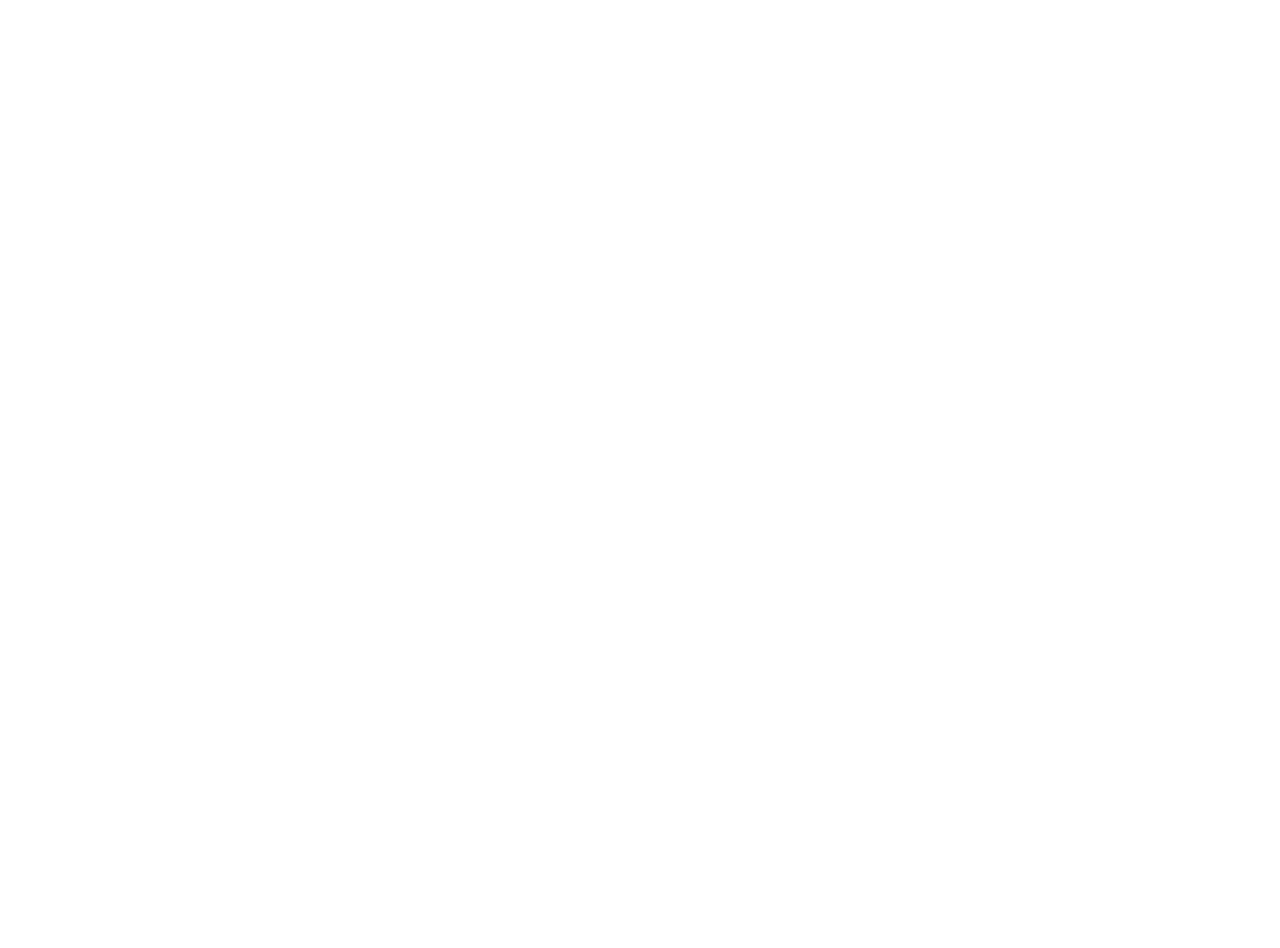
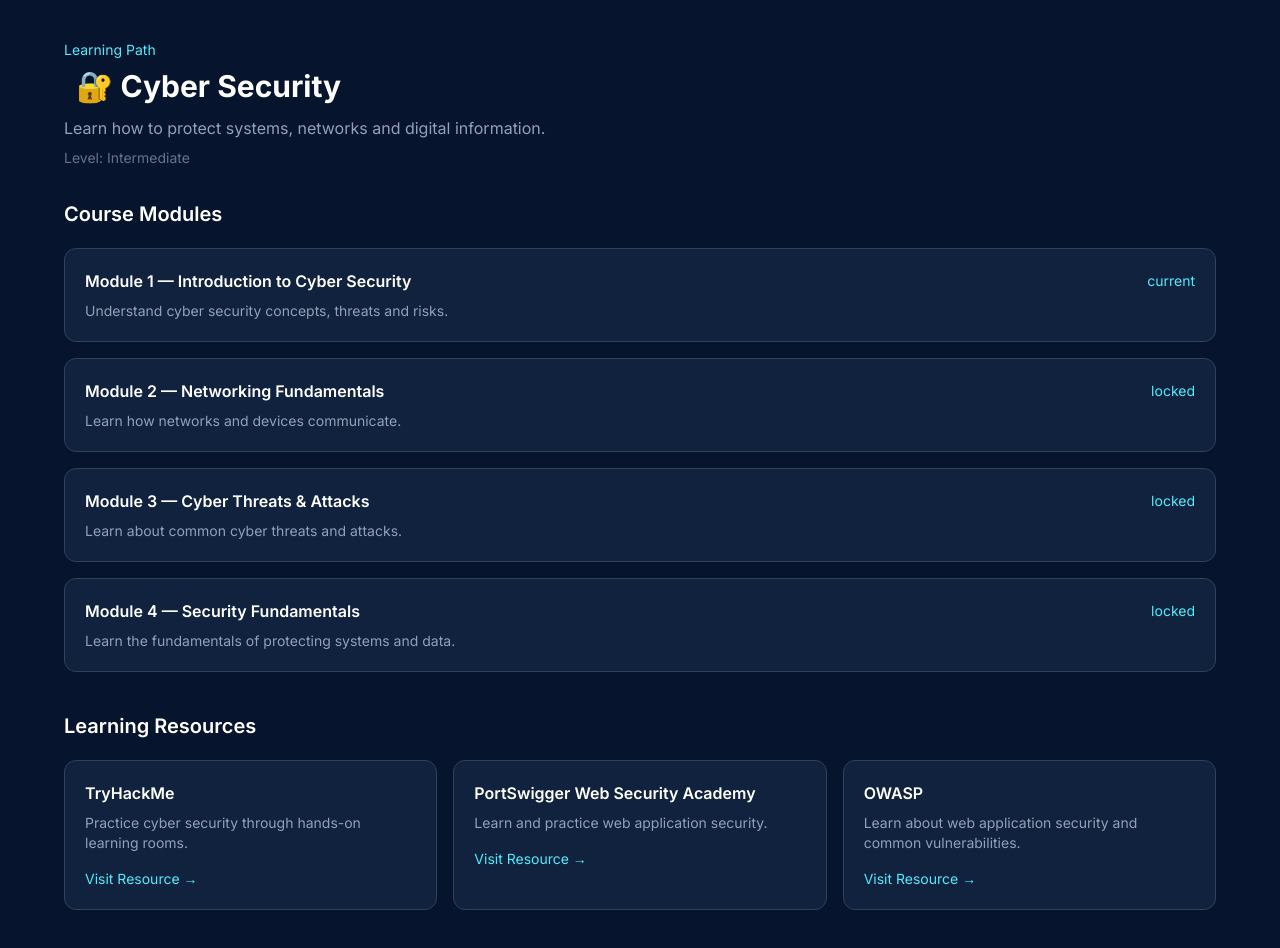
Before and after one commit to Princess-precious/TechBloom, a React (Vite) app: page /learning/cyber-security in a window 1280 px wide. Before the commit this address had no page. Before the commit the page ends 800 px from the top, so only its background shows below. Built offline with nearby package versions, Linux system fonts and the light colour scheme.

Commit message:
update55

```diff
--- a/src/App.tsx
+++ b/src/App.tsx
@@ -12,20 +12,29 @@
 **/
 import { BrowserRouter, Routes, Route } from "react-router-dom";
 import Home from "./pages/Home";
-// import CoursePage from "./pages/coursepage";
 import Stories from "./pages/stories";
 import LearningHub from "./pages/learninghub";
 import CoursePage from "./pages/coursepage";
-
 
 export default function App() {
   return (
     <BrowserRouter>
       <Routes>
+
         <Route path="/" element={<Home />} />
-        <Route path="/stories" element={<Stories/>}/>
-        <Route path="/learninghub" element={<LearningHub/>}/>
-        <Route path="/learninghub/:course"element={<CoursePage />}/>
+
+        <Route path="/stories"element={<Stories />}/>
+
+        <Route
+          path="/learninghub"
+          element={<LearningHub />}
+        />
+
+        <Route
+          path="/learning/:courseName"
+          element={<CoursePage />}
+        />
+
       </Routes>
     </BrowserRouter>
   );
--- a/src/Data/learningdata.ts
+++ b/src/Data/learningdata.ts
@@ -3,6 +3,12 @@
   title: string;
   description: string;
   status: "completed" | "current" | "locked";
+};
+
+export type Resource = {
+  title: string;
+  description: string;
+  url: string;
 };
 
 export type Course = {
@@ -12,6 +18,7 @@
   icon: string;
   path: string;
   modules: Module[];
+  resources: Resource[];
 };
 
 export const courses: Course[] = [
@@ -46,6 +53,24 @@
         status: "locked",
       },
     ],
+    resources: [
+  {
+    title: "MDN Web Docs",
+    description: "Learn HTML, CSS and JavaScript from detailed web documentation.",
+    url: "https://developer.mozilla.org/",
+  },
+  {
+    title: "freeCodeCamp",
+    description: "Practice web development through interactive lessons and projects.",
+    url: "https://www.freecodecamp.org/",
+  },
+  {
+    title: "W3Schools",
+    description: "Learn web technologies through simple tutorials and examples.",
+    url: "https://www.w3schools.com/",
+  },
+],
+
   },
 
   {
@@ -86,6 +111,24 @@
         status: "locked",
       },
     ],
+    resources: [
+  {
+    title: "Kaggle",
+    description: "Practice data science with datasets, notebooks and competitions.",
+    url: "https://www.kaggle.com/",
+  },
+  {
+    title: "Python Documentation",
+    description: "Official documentation for learning Python.",
+    url: "https://docs.python.org/3/",
+  },
+  {
+    title: "Google Colab",
+    description: "Run Python and data science notebooks in your browser.",
+    url: "https://colab.research.google.com/",
+  },
+],
+
   },
 
   {
@@ -126,6 +169,23 @@
         status: "locked",
       },
     ],
+    resources: [
+  {
+    title: "Figma",
+    description: "Practice interface design and create interactive prototypes.",
+    url: "https://www.figma.com/",
+  },
+  {
+    title: "Nielsen Norman Group",
+    description: "Learn about user experience research and design principles.",
+    url: "https://www.nngroup.com/",
+  },
+  {
+    title: "Interaction Design Foundation",
+    description: "Learn UX design principles and methodologies.",
+    url: "https://www.interaction-design.org/",
+  },
+],
   },
 
   {
@@ -166,6 +226,23 @@
         status: "locked",
       },
     ],
+    resources: [
+  {
+    title: "TryHackMe",
+    description: "Practice cyber security through hands-on learning rooms.",
+    url: "https://tryhackme.com/",
+  },
+  {
+    title: "PortSwigger Web Security Academy",
+    description: "Learn and practice web application security.",
+    url: "https://portswigger.net/web-security",
+  },
+  {
+    title: "OWASP",
+    description: "Learn about web application security and common vulnerabilities.",
+    url: "https://owasp.org/",
+  },
+],
   },
 
   {
@@ -206,6 +283,18 @@
         status: "locked",
       },
     ],
+    resources: [
+  {
+    title: "React Native",
+    description: "Learn how to build mobile applications with React Native.",
+    url: "https://reactnative.dev/",
+  },
+  {
+    title: "Expo",
+    description: "Build and develop React Native applications more easily.",
+    url: "https://expo.dev/",
+  },
+],
   },
 
   {
@@ -246,5 +335,18 @@
         status: "locked",
       },
     ],
+    resources: [
+  {
+    title: "Atlassian",
+    description: "Learn project management practices and agile methodologies.",
+    url: "https://www.atlassian.com/",
+  },
+  {
+    title: "Project Management Institute",
+    description: "Explore project management resources and professional practices.",
+    url: "https://www.pmi.org/",
+  },
+],
+
   },
 ]
--- a/src/components/coursecard.tsx
+++ b/src/components/coursecard.tsx
@@ -1,29 +1,32 @@
-import {Link} from "react-router-dom"
+import { Link } from "react-router-dom";
+import type { Course } from "../Data/learningdata";
+
 type CourseCardProps = {
-  title: string;
-  description: string;
-  path:string;
+  course: Course;
 };
 
-export default function CourseCard({ title, description, path }: CourseCardProps) {
+function CourseCard({ course }: CourseCardProps) {
+  return (
+    <Link to={course.path}>
+      <div className="cursor-pointer rounded-xl bg-[#10284A] p-6 transition hover:scale-105">
+        <h2 className="text-xl font-bold">
+          {course.title}
+        </h2>
 
+        <p className="mt-2 text-gray-300">
+          {course.description}
+        </p>
 
-  return (
-    <div className="rounded-lg bg-[#142642] p-5">
+        <p className="mt-4 text-sm text-blue-400">
+          {course.level}
+        </p>
 
-      <h3 className="text-lg font-semibold">
-        {title}
-      </h3>
+        <div className="mt-4 inline-block rounded-lg text-[#64ffda] px-4 py-2">
+          Explore Course
+        </div>
+      </div>
+    </Link>
+  );
+}
 
-      <p className="mt-2 text-sm text-gray-400">
-        {description}
-      </p>
-
-      <Link to="web-development"
-      className="mt-4 text-sm text-cyan-300" >
-
-               Explore →
-      </Link>
-</div>
-);
-}
+export default CourseCard;
--- a/src/components/externalplatform.tsx
+++ b/src/components/externalplatform.tsx
@@ -20,7 +20,7 @@
 
 function ExternalPlatforms() {
   return (
-    <section className="rounded-xl border border-slate-700 bg-[#10223D] p-6">
+    <section className="rounded-xl border border-slate-700 bg-[#10223D] p-6 mt-8">
 
       <h2 className="text-xl font-semibold">
         External Platforms
--- a/src/pages/coursepage.tsx
+++ b/src/pages/coursepage.tsx
@@ -1,15 +1,30 @@
+import { useParams } from "react-router-dom";
 import { courses } from "../Data/learningdata";
 
 export default function CoursePage() {
+  const { courseName } = useParams();
+
+  const course = courses.find(
+    (course) => course.path === `/learning/${courseName}`
+  );
+
+  if (!course) {
     return (
       <main className="min-h-screen bg-[#06152D] px-5 py-10 text-white">
+        <div className="mx-auto max-w-6xl">
+          <h1 className="text-3xl font-bold">
+            Course Not Found
+          </h1>
+        </div>
+      </main>
+    );
+  }
 
+  return (
+    <main className="min-h-screen bg-[#06152D] px-5 py-10 text-white">
       <div className="mx-auto max-w-6xl">
 
-        {courses.map((course) => (
-          <section key={course.title} className="mb-12">
-
-
+        {/* Course Information */}
         <section>
           <p className="text-sm text-cyan-300">
             Learning Path
@@ -34,23 +49,19 @@
           </p>
         </section>
 
-
+        {/* Course Modules */}
         <section className="mt-8">
-
           <h2 className="text-xl font-semibold">
             Course Modules
           </h2>
 
           <div className="mt-5 space-y-4">
-
             {course.modules.map((module, index) => (
               <div
                 key={module.id}
                 className="rounded-xl border border-slate-700 bg-[#10223D] p-5"
               >
-
                 <div className="flex items-center justify-between">
-
                   <h3 className="font-semibold">
                     Module {index + 1} — {module.title}
                   </h3>
@@ -58,25 +69,48 @@
                   <span className="text-sm text-cyan-300">
                     {module.status}
                   </span>
-
                 </div>
 
                 <p className="mt-2 text-sm text-slate-400">
                   {module.description}
                 </p>
+              </div>
+            ))}
+          </div>
+        </section>
+
+
+        <section className="mt-10">
+          <h2 className="text-xl font-semibold">
+            Learning Resources
+          </h2>
+
+          <div className="mt-5 grid grid-cols-1 gap-4 md:grid-cols-2 lg:grid-cols-3">
+            {course.resources.map((resource) => (
+              <a
+                key={resource.title}
+                href={resource.url}
+                target="_blank"
+                rel="noopener noreferrer"
+                className="rounded-xl border border-slate-700 bg-[#10223D] p-5 transition hover:-translate-y-1 hover:border-cyan-400"
+              >
+                <h3 className="font-semibold text-white">
+                  {resource.title}
+                </h3>
+
+                <p className="mt-2 text-sm text-slate-400">
+                  {resource.description}
+                </p>
+
+                <p className="mt-4 text-sm text-cyan-300">
+                  Visit Resource →
+                </p>
+              </a>
+            ))}
+          </div>
+        </section>
 
       </div>
-                ))}
-
-              </div>
-
-            </section>
-
-          </section>
-        ))}
-
-      </div>
-
     </main>
   );
 }
--- a/src/pages/learninghub.tsx
+++ b/src/pages/learninghub.tsx
@@ -33,12 +33,10 @@
         <div className="grid grid-cols-1 gap-4 md:grid-cols-2 lg:grid-cols-3">
 
           {courses.map((course) => (
-            <CourseCard
-              key={course.title}
-              title={course.title}
-              description={course.description}
-              path={course.path}
-            />
+           <CourseCard
+            key={course.title}
+          course={course}
+           />
           ))}
 
         </div>
@@ -51,7 +49,7 @@
 
         <div className="lg:col-span-2">
 
-<div className="mt-8 grid grid-cols-1 gap-6 lg:grid-cols-3">
+<div className="mt-8 grid grid-cols-1 gap-4 lg:grid-cols-3">
 
   <div className="lg:col-span-2">
     <LearningJourney modules={courses[0].modules} />
```
Lines whose indentation alone changed are shown as unchanged.
